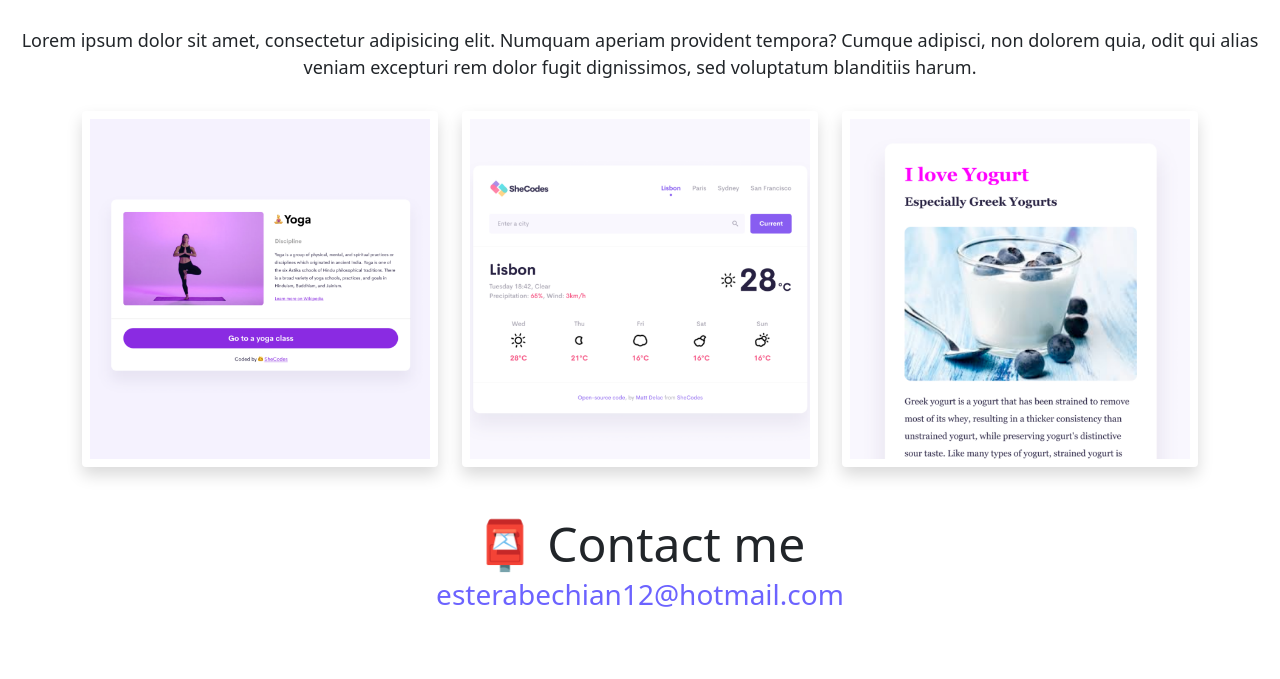
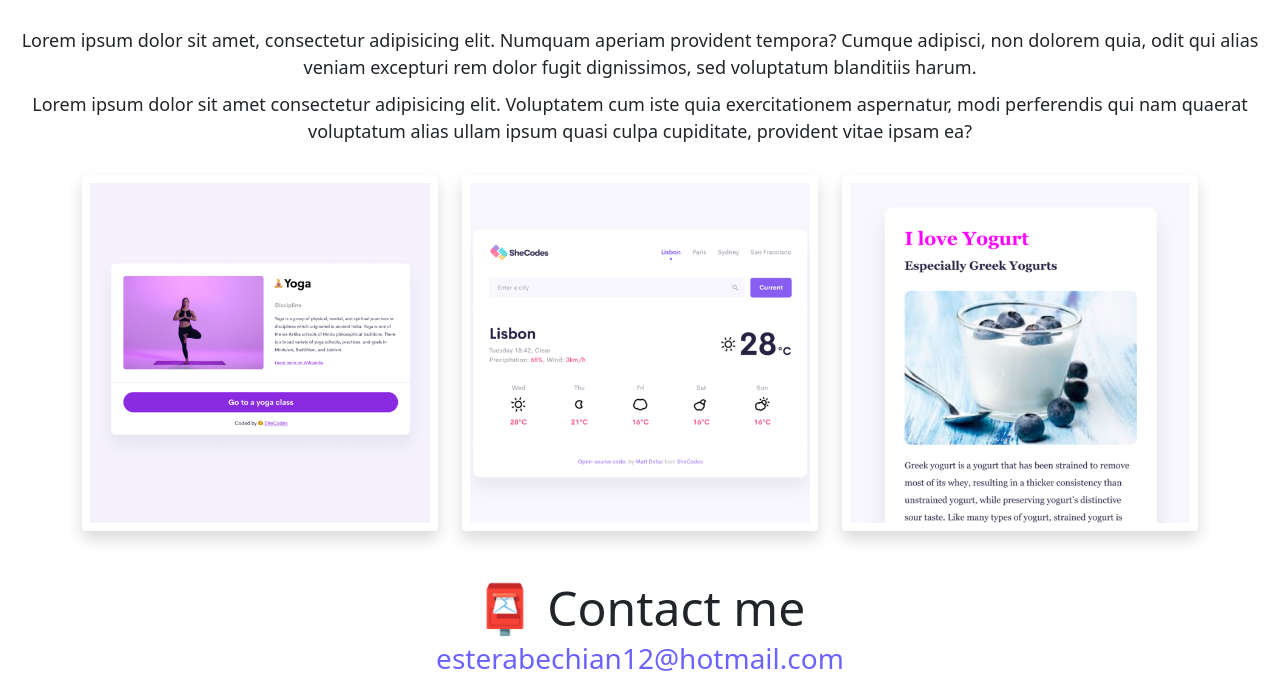
Before and after one commit to Estera-ui/portfolio-shecodes, a website: page about.html in a window 1280 px wide. Shown: the part 247-926 px from the top of the page. Before the commit the page ends 862 px from the top, so only its background shows below. Drawn offline with nearby package versions, Linux system fonts and the light colour scheme.

Commit message:
updated html file

```diff
--- a/about.html
+++ b/about.html
@@ -59,6 +59,7 @@
         alias veniam excepturi rem dolor fugit dignissimos, sed voluptatum
         blanditiis harum.
       </p>
+      <p>Lorem ipsum dolor sit amet consectetur adipisicing elit. Voluptatem cum iste quia exercitationem aspernatur, modi perferendis qui nam quaerat voluptatum alias ullam ipsum quasi culpa cupiditate, provident vitae ipsam ea?</p>
     </div>
     <div class="container">
       <div class="row">
```
